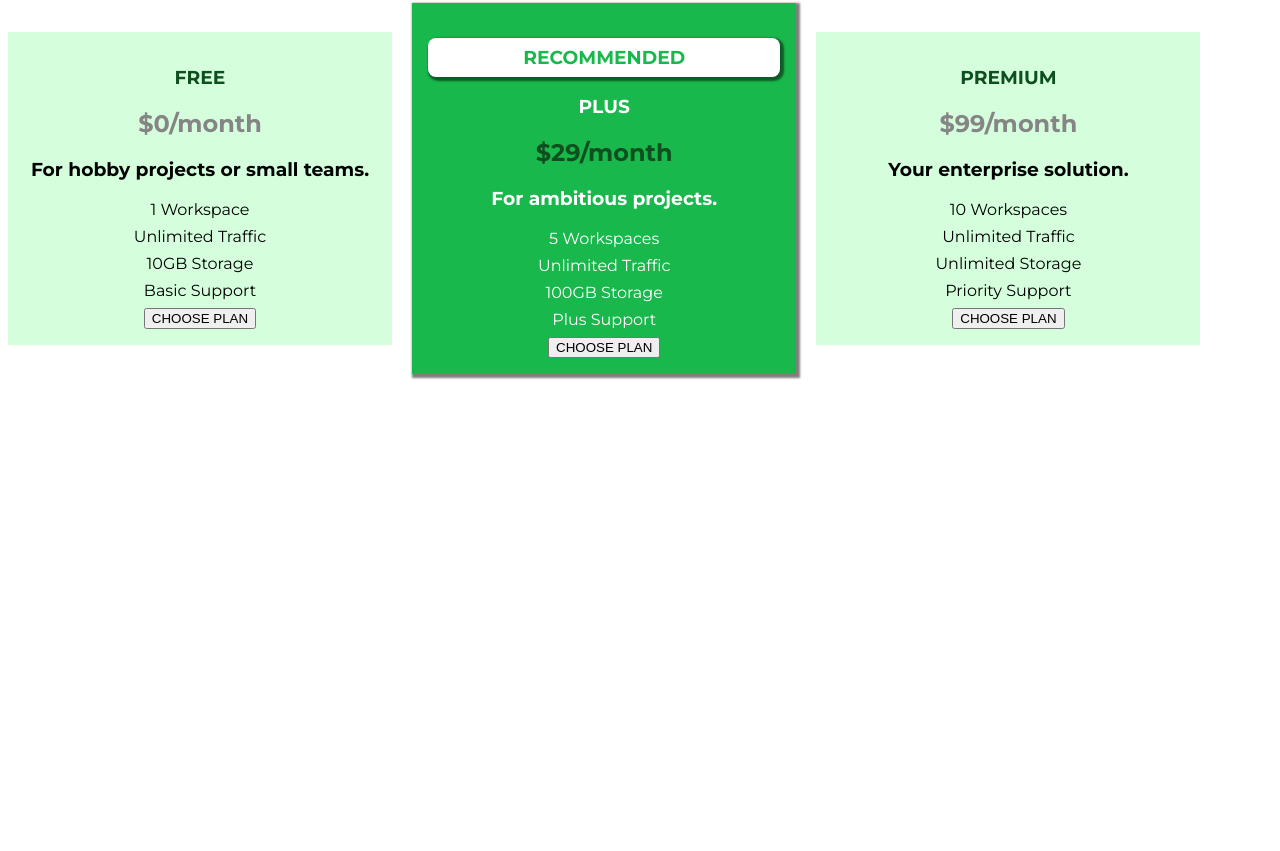
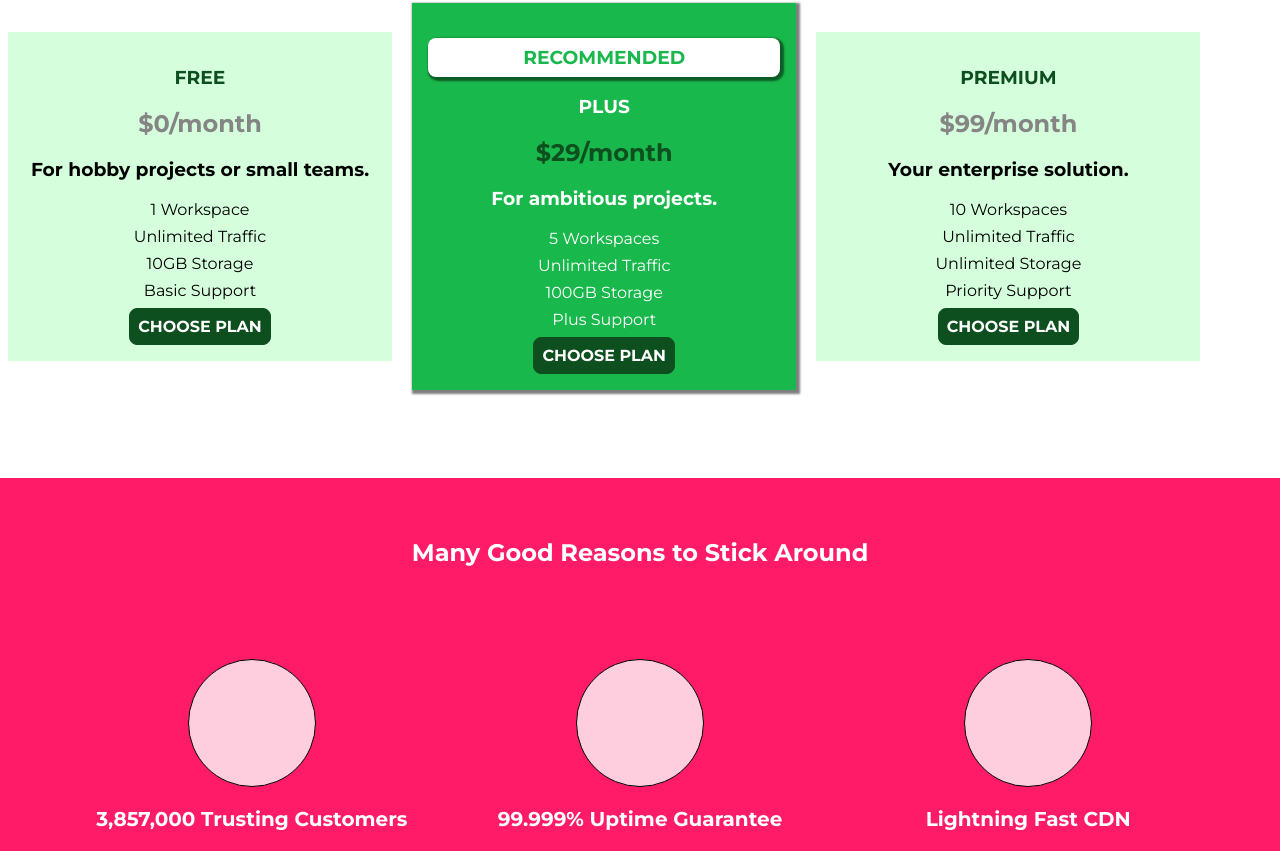
Before and after one commit to mikhail-w/udemy-css, a plain HTML site: page index.html in a window 1280 px wide. Shown: the part 645-1496 px from the top of the page. Before the commit the page ends 1027 px from the top, so only its background shows below. Drawn offline with Linux system fonts and the light colour scheme.

Commit message:
style the key feature area

```diff
--- a/index.html
+++ b/index.html
@@ -53,7 +53,7 @@
               <li class="plan__feature">Basic Support</li>
             </ul>
             <div>
-              <button>CHOOSE PLAN</button>
+              <button class="button">CHOOSE PLAN</button>
             </div>
           </article>
           <article class="plan plan--highlighted">
@@ -68,7 +68,7 @@
               <li class="plan__feature">Plus Support</li>
             </ul>
             <div>
-              <button>CHOOSE PLAN</button>
+              <button class="button">CHOOSE PLAN</button>
             </div>
           </article>
           <article class="plan">
@@ -82,11 +82,28 @@
               <li class="plan__feature">Priority Support</li>
             </ul>
             <div>
-              <button>CHOOSE PLAN</button>
+              <button class="button">CHOOSE PLAN</button>
             </div>
           </article>
         </div>
       </section>
+      <section class="key-features">
+        <h1 class="section-title">Many Good Reasons to Stick Around</h1>
+        <ul class="key-features__list">
+          <li class="key-feature">
+            <div class="key-feature__image"></div>
+            <p class="key-feature__description">3,857,000 Trusting Customers</p>
+          </li>
+          <li class="key-feature">
+            <div class="key-feature__image"></div>
+            <p class="key-feature__description">99.999% Uptime Guarantee</p>
+          </li>
+          <li class="key-feature">
+            <div class="key-feature__image"></div>
+            <p class="key-feature__description">Lightning Fast CDN</p>
+          </li>
+        </ul>
+      </section>
     </main>
   </body>
 </html>
--- a/style.css
+++ b/style.css
@@ -76,6 +76,66 @@ body {
   margin: 8px;
 }
 
+.button {
+  background-color: #0e4f1f;
+  color: #fff;
+  font: inherit;
+  border: solid 1.5px #0e4f1f;
+  cursor: pointer;
+  border-radius: 8px;
+  font-weight: bold;
+  padding: 8px;
+}
+
+.button:hover, .button:active {
+  background-color: #fff;
+  color: #0e4f1f;
+}
+
+.button:focus {
+  outline: none;
+}
+
+.key-features {
+  background-color: #ff1b68;
+  margin-top: 80px;
+}
+
+.key-features .section-title {
+  color: #fff;
+  margin: 32px;
+  padding: 60px;
+}
+
+.key-features__list {
+  list-style: none;
+  text-align: center;
+  margin: 0;
+  padding: 0;
+}
+
+.key-feature {
+  display: inline-block;
+  width: 30%;
+  vertical-align: top;
+}
+
+.key-feature__image {
+  width: 128px;
+  height: 128px;
+  background-color: #ffcede;
+  border: 1px solid black;
+  border-radius: 50%;
+  margin: auto;
+}
+
+.key-feature__description {
+  text-align: center;
+  font-weight: bold;
+  color: #fff;
+  font-size: 20px;
+}
+
 /* h1 {
     font-family: sans-serif;
 } */
```
